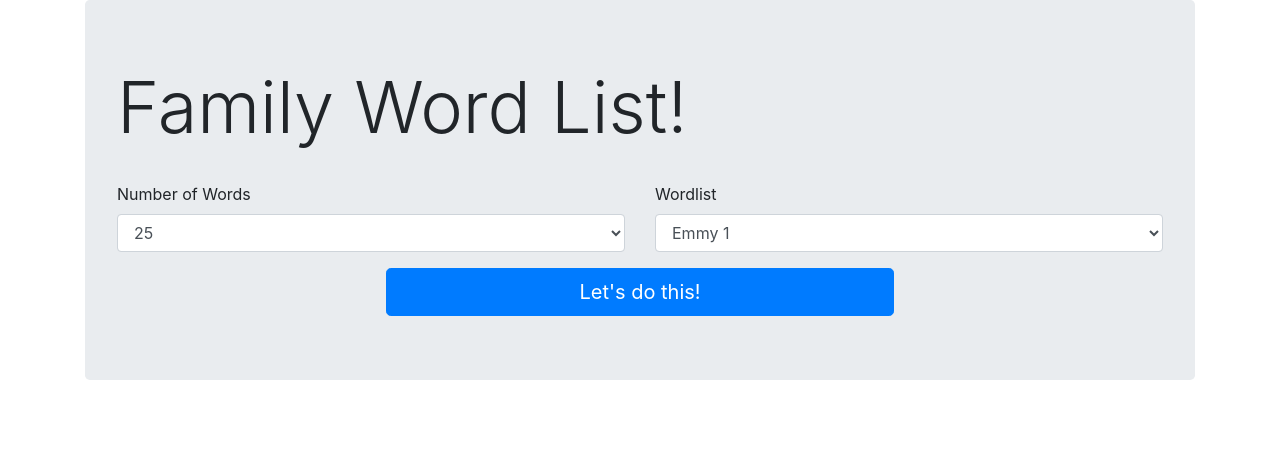
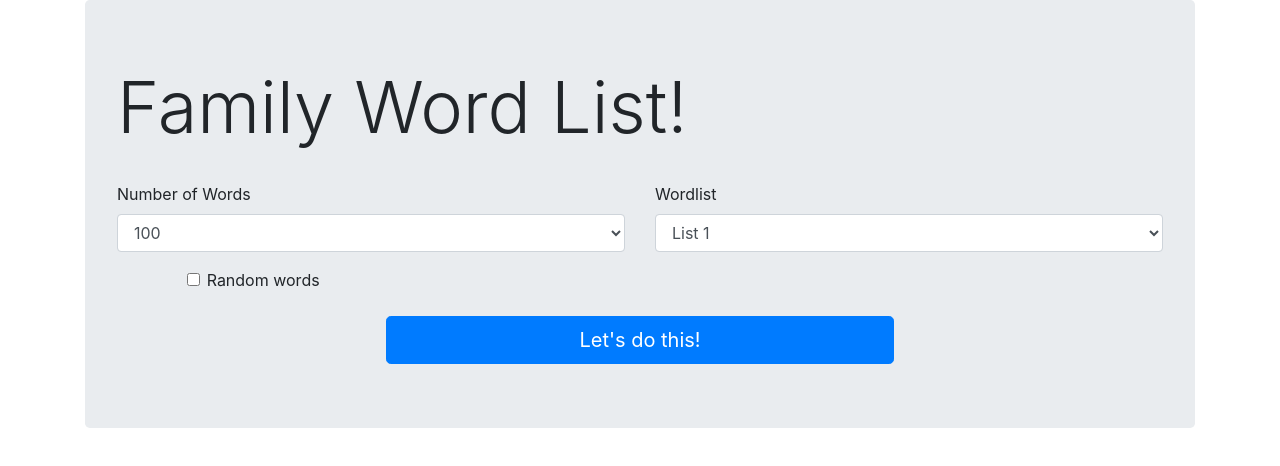
Before and after one commit to NLorchy/abby-word-list, a React (Create React App) app: page / in a window 1280 px wide. Shown: the top 466 px of the page. Built offline with nearby package versions, Linux system fonts and the light colour scheme.

Commit message:
added wordlist1 back and random option

```diff
--- a/src/components/StartGame.jsx
+++ b/src/components/StartGame.jsx
@@ -1,19 +1,22 @@
 import React, { Component } from 'react';
 import { Jumbotron, Button, Row, Col, Progress, FormGroup, Label, Input } from 'reactstrap';
 import { shuffle } from '../shuffle';
+import wordlist1 from '../wordlist1';
 import wordlist2 from '../wordlist2';
 import wordlist3 from '../wordlist3';
 import emmyWordList from "../emmy_wordlist";
 
 const word_lists = {
+  "wordlist1":wordlist1,
   "wordlist2":wordlist2,
   "wordlist3":wordlist3,
   "emmyList1":emmyWordList,
 };
 
 const word_list_choices = {
-  "wordlist2":"Abby 2",
-  "wordlist3":"Abby 3",
+  "wordlist1":"List 1",
+  "wordlist2":"List 2",
+  "wordlist3":"List 3",
   "emmyList1":"Emmy 1",
 };
 
@@ -27,15 +30,17 @@ class StartGame extends Component {
       endTime: Date.now(),
       wordIndex: 0,
       progressValue: 0,
-      numWords: emmyWordList.length,
-      listToUse: "emmyList1",
+      numWords: wordlist1.length,
+      listToUse: "wordlist1",
       wordList: [],
       currentWord: null,
-      wordOptions:[25, 20, 15, 10]
+      wordOptions:[100, 80, 60, 40, 20],
+      shuffleWords: false,
     };
 
     this.handleWordChange = this.handleWordChange.bind(this);
     this.handleListSelect = this.handleListSelect.bind(this);
+    this.handleShuffleChange = this.handleShuffleChange.bind(this);
   }
 
   handleWordChange(event) {
@@ -46,7 +51,7 @@ class StartGame extends Component {
     console.log(event);
     const num_words = word_lists[event.target.value].length;
     console.log('num words: ',num_words)
-    let word_options = [20,40,60,80,100];
+    let word_options = [100,80,60,40,20];
     if (num_words < 100)
     {
       word_options = [num_words, 20, 15, 10]
@@ -57,14 +62,30 @@ class StartGame extends Component {
     });
   }
 
+  handleShuffleChange(event){
+    const shuffleWords = !this.state.shuffleWords;
+    this.setState({
+      shuffleWords
+    })
+  }
+
 
   startGame(e) {
 
-    if (this.state.isRunning) { return; }
+    if (this.state.isRunning) {
+      return;
+    }
 
-    var randoList = word_lists[this.state.listToUse].slice(0);
+    var randoList = [];
+    if (this.state.shuffleWords) {
+      randoList = word_lists[this.state.listToUse].slice(0);
+      shuffle(randoList);
+      randoList = randoList.slice(0, this.state.numWords);
+    } else {
+      randoList = word_lists[this.state.listToUse].slice(0, this.state.numWords);
+    }
+
     shuffle(randoList);
-    randoList = randoList.slice(0,this.state.numWords)
 
     // var randoList = wordlist2.slice(0);
     const curWord = randoList[0];
@@ -172,6 +193,17 @@ class StartGame extends Component {
                     })
                   }
                 </Input>
+              </FormGroup>
+              </Col>
+            </Row>
+            <Row>
+              <Col xs={1}></Col>
+              <Col>
+              <FormGroup>
+                <Label for="shuffleSelect">
+                  <Input type="checkbox" name="shuffleInput" id="shuffleSelect" onChange={this.handleShuffleChange} checked={this.state.shuffleWords} />
+                  Random words
+                </Label>
               </FormGroup>
               </Col>
             </Row>
--- /dev/null
+++ b/src/wordlist1.js
@@ -0,0 +1,105 @@
+
+const wordlist1=[
+"the",
+"of",
+"and",
+"a",
+"to",
+"in",
+"is",
+"you",
+"that",
+"it",
+"he",
+"was",
+"for",
+"on",
+"are",
+"as",
+"with",
+"his",
+"they",
+"I",
+"at",
+"be",
+"this",
+"have",
+"from",
+"or",
+"one",
+"had",
+"by",
+"words",
+"but",
+"not",
+"what",
+"all",
+"were",
+"we",
+"when",
+"your",
+"can",
+"said",
+"there",
+"use",
+"an",
+"each",
+"which",
+"she",
+"do",
+"how",
+"their",
+"if",
+"will",
+"up",
+"other",
+"about",
+"out",
+"many",
+"then",
+"them",
+"these",
+"so",
+"some",
+"her",
+"would",
+"make",
+"like",
+"him",
+"into",
+"time",
+"has",
+"look",
+"two",
+"more",
+"write",
+"go",
+"see",
+"number",
+"no",
+"way",
+"could",
+"people",
+"my",
+"than",
+"first",
+"water",
+"been",
+"called",
+"who",
+"am",
+"its",
+"now",
+"find",
+"long",
+"down",
+"day",
+"did",
+"get",
+"come",
+"made",
+"may",
+"part",
+];
+
+export default wordlist1;
```
